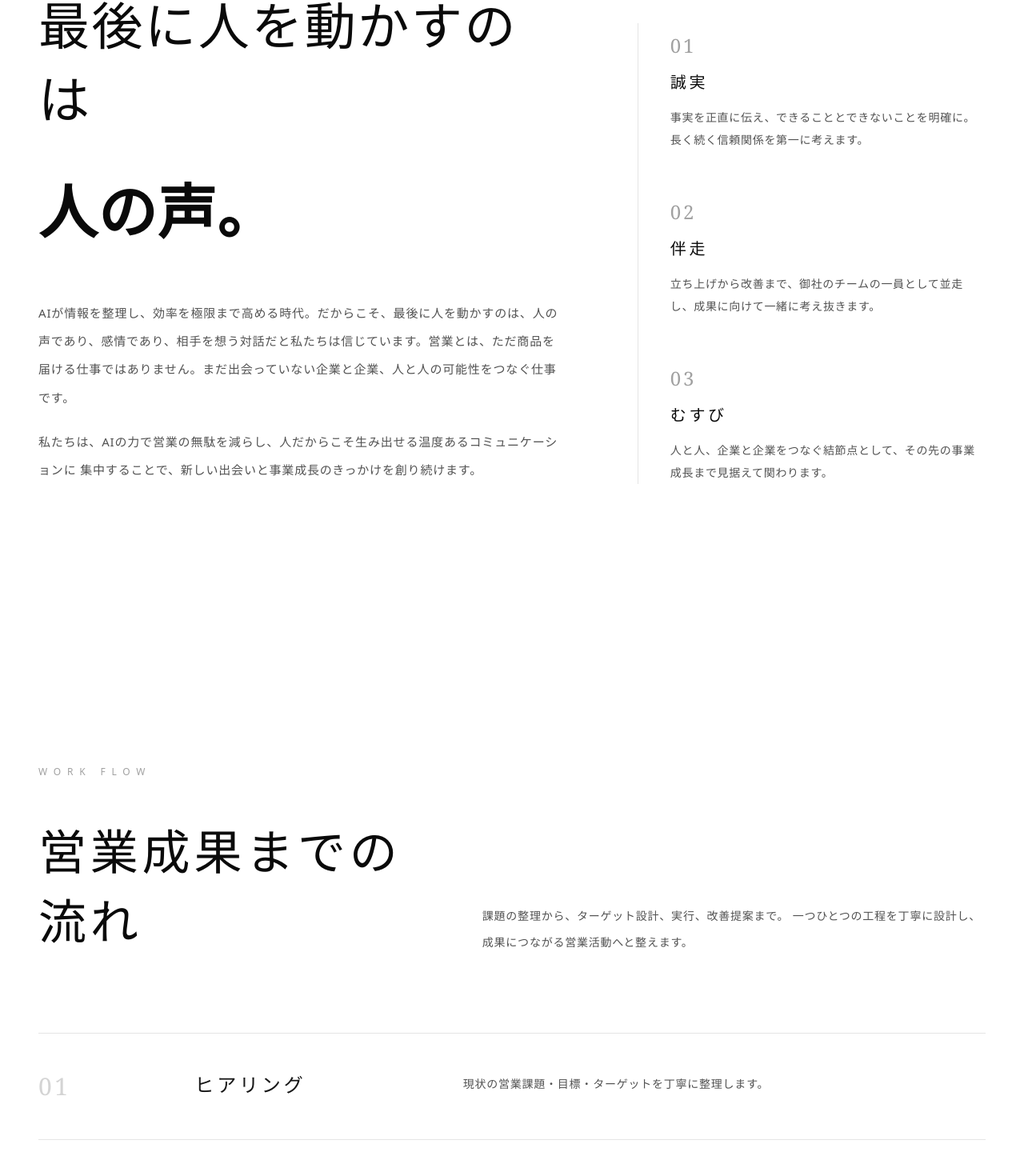
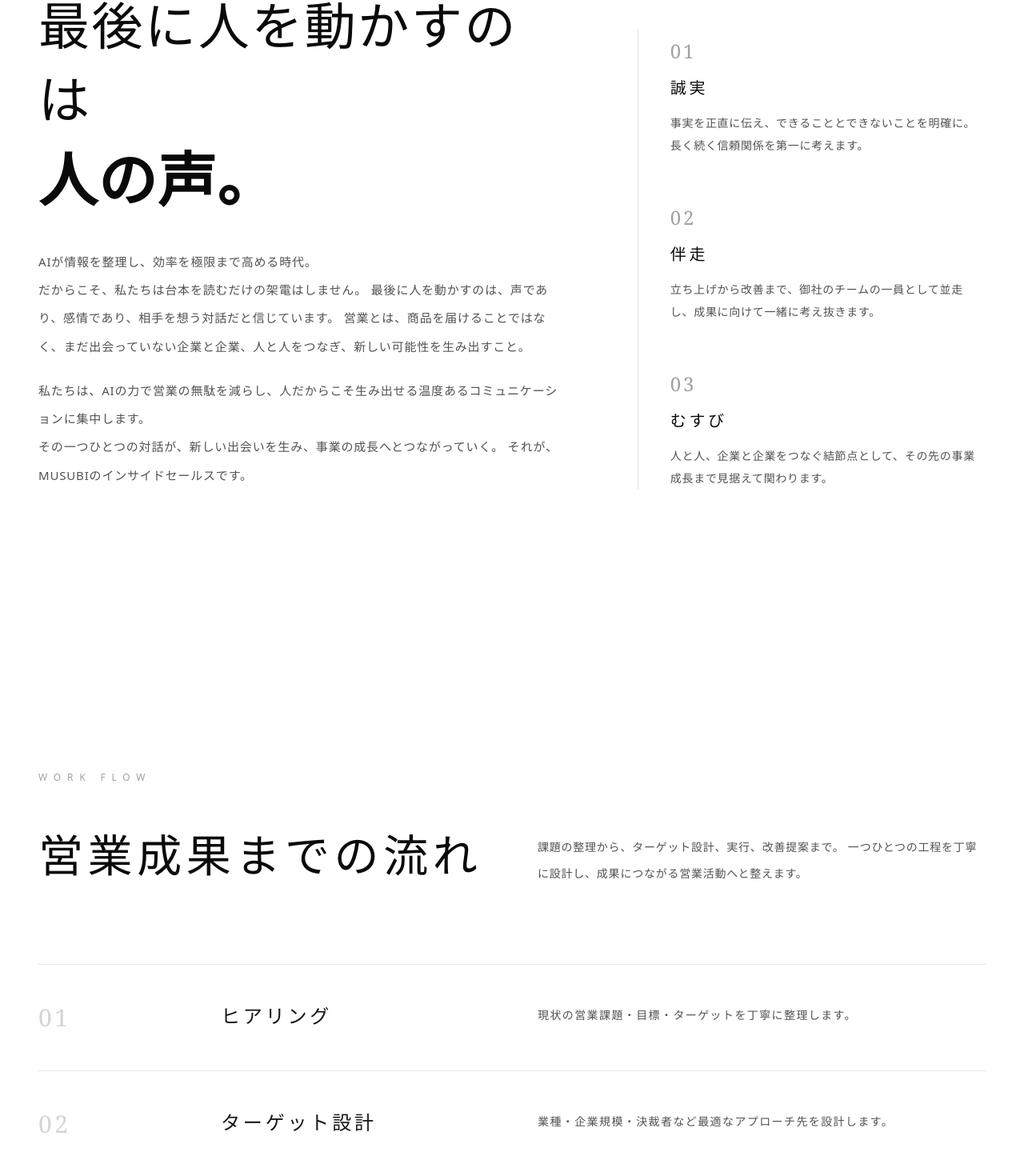
Before and after one commit to musubi-create/musubi, a Next.js app: page / in a window 1280 px wide. Shown: the part 1240-2710 px from the top of the page at 80% size. Built offline with nearby package versions, Linux system fonts and the light colour scheme.

Commit message:
Update MUSUBI site

```diff
--- a/app/page.tsx
+++ b/app/page.tsx
@@ -111,11 +111,11 @@ export default function Home() {
           priority
           className="object-cover object-center hero-slow-zoom"
         />
-<div className="pointer-events-none absolute inset-0 z-10 flex items-center justify-center">
+<div className="pointer-events-none absolute inset-0 z-10 flex items-center justify-center translate-x-4">
   <img
     src="/images/logo-2.2.svg"
     alt=""
-    className="w-[40vw] min-w-[520px] max-w-[760px] opacity-15 transition-all duration-700 drop-shadow-[0_0_60px_rgba(255,255,255,0.9)]"
+    className="w-[60vw] min-w-[600px] max-w-[850px] opacity-30 transition-all duration-800 drop-shadow-[0_0_60px_rgba(255,255,255,0.9)]"
   />
 </div>
         <div className="absolute bottom-10 left-1/2 z-20 flex -translate-x-1/2 flex-col items-center">
@@ -139,16 +139,22 @@ export default function Home() {
   <br />
   最後に人を動かすのは
   <br />
-  <span className="mt-10 block text-[1.15em] font-semibold tracking-[0.01em]">
+  <span className="mt-0 block text-[1.15em] font-semibold tracking-[0.01em]">
     人の声。
   </span>
 </h2>
 
-<p className="mt-14 max-w-[720px] text-[15px] leading-[2.35] tracking-[0.055em] text-neutral-600">
-  AIが情報を整理し、効率を極限まで高める時代。だからこそ、最後に人を動かすのは、人の声であり、感情であり、相手を想う対話だと私たちは信じています。営業とは、ただ商品を届ける仕事ではありません。まだ出会っていない企業と企業、人と人の可能性をつなぐ仕事です。
+<p className="mt-8 max-w-[720px] text-[15px] leading-[2.35] tracking-[0.055em] text-neutral-600">
+AIが情報を整理し、効率を極限まで高める時代。
+<p className="mt-0 max-w-[720px] text-[15px] leading-[2.35] tracking-[0.055em] text-neutral-600"></p>
+だからこそ、私たちは台本を読むだけの架電はしません。
+最後に人を動かすのは、声であり、感情であり、相手を想う対話だと信じています。
+営業とは、商品を届けることではなく、まだ出会っていない企業と企業、人と人をつなぎ、新しい可能性を生み出すこと。
 <p className="mt-5 max-w-[720px] text-[15px] leading-[2.35] tracking-[0.055em] text-neutral-600"></p>
-  私たちは、AIの力で営業の無駄を減らし、人だからこそ生み出せる温度あるコミュニケーションに
-集中することで、新しい出会いと事業成長のきっかけを創り続けます。
+私たちは、AIの力で営業の無駄を減らし、人だからこそ生み出せる温度あるコミュニケーションに集中します。
+<p className="mt-0 max-w-[720px] text-[15px] leading-[2.35] tracking-[0.055em] text-neutral-600"></p>
+その一つひとつの対話が、新しい出会いを生み、事業の成長へとつながっていく。
+それが、MUSUBIのインサイドセールスです。
 </p>
         </div>
 
@@ -170,17 +176,17 @@ export default function Home() {
 <section id="workflow" className="bg-white px-8 py-32 md:px-12 md:py-44">
   <div className="mx-auto max-w-7xl">
     <Reveal>
-      <div className="mb-24 grid gap-10 md:grid-cols-[0.9fr_1.1fr] md:items-end">
+      <div className="mb-24 grid gap-10 md:grid-cols-[1fr_1fr] md:items-end">
         <div>
           <p className="mb-12 text-xs tracking-[0.65em] text-neutral-400">
             WORK FLOW
           </p>
-          <h2 className="text-[42px] font-light leading-[1.45] tracking-[0.08em] md:text-[60px]">
+          <h2 className="text-[42px] font-light leading-[1.45] tracking-[0.1em] md:text-[56px]">
   営業成果までの流れ
 </h2>
         </div>
 
-        <p className="max-w-[640px] text-sm leading-[2.35] tracking-[0.055em] text-neutral-600">
+        <p className="ml-3 max-w-[640px] text-sm leading-[2.35] tracking-[0.055em] text-neutral-600">
           課題の整理から、ターゲット設計、実行、改善提案まで。
           一つひとつの工程を丁寧に設計し、成果につながる営業活動へと整えます。
         </p>
@@ -190,7 +196,7 @@ export default function Home() {
     <div className="border-t border-black/10">
       {workflow.map((item, index) => (
         <Reveal key={item.number} delay={(index + 1) as 1 | 2 | 3}>
-          <div className="group grid gap-8 border-b border-black/10 py-12 transition-all duration-700 ease-[cubic-bezier(0.22,1,0.36,1)] hover:border-black/30 md:grid-cols-[0.35fr_0.65fr_1.4fr] md:items-start">
+          <div className="group grid gap-8 border-b border-black/10 py-12 transition-all duration-700 ease-[cubic-bezier(0.22,1,0.36,1)] hover:border-black/30 md:grid-cols-[0.35fr_0.65fr_1fr] md:items-start">
   <p className="font-serif text-3xl tracking-[0.12em] text-neutral-300 transition-colors duration-700 group-hover:text-neutral-900">
     {item.number}
   </p>
@@ -199,7 +205,7 @@ export default function Home() {
     {item.title}
   </h3>
 
-  <p className="max-w-[620px] text-sm leading-[2.2] tracking-[0.055em] text-neutral-600 transition-colors duration-700 group-hover:text-neutral-800">
+  <p className="max-w-[620px] text-sm leading-[2.2] tracking-[0.1em] text-neutral-600 transition-colors duration-700 group-hover:text-neutral-800">
     {item.text}
   </p>
 </div>
@@ -214,7 +220,7 @@ export default function Home() {
       <div className="grid gap-16 md:grid-cols-[0.9fr_1.1fr] md:items-start">
         <div>
           <p className="mb-14 text-xs tracking-[0.65em] text-white/35">SERVICES</p>
-          <h2 className="text-[40px] font-light leading-[1.55] tracking-[0.12em] md:text-[58px]">
+          <h2 className="text-[42px] font-light leading-[1.45] tracking-[0.12em] md:text-[56px]">
             事業内容
           </h2>
         </div>
```
